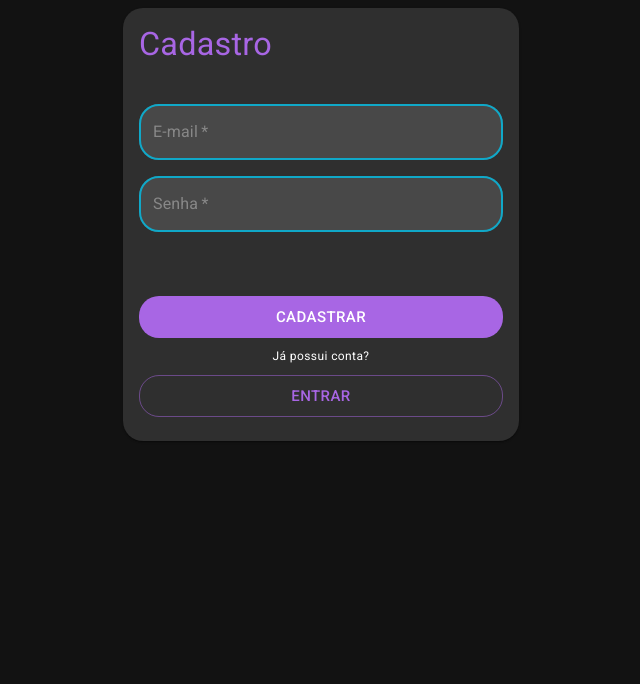
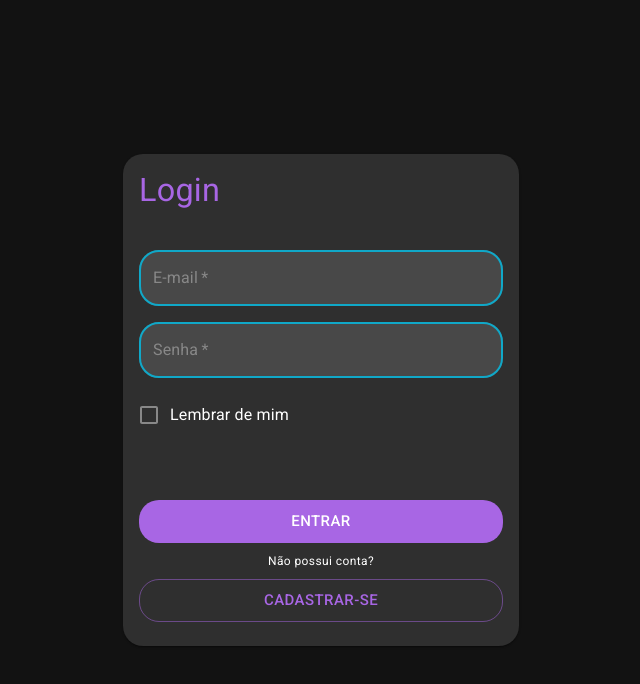
Before and after one commit to mayconsgs/chat-now-front, a React (Create React App) app: page /sign-in in a window 1280 px wide. Shown: the top 684 px of the page, without its empty margins (319-959 px from the left). Built offline with nearby package versions, Linux system fonts and the light colour scheme; no server answers.

Commit message:
Autenticação de usuário funcionando

```diff
--- a/src/contexts/AuthContext.tsx
+++ b/src/contexts/AuthContext.tsx
@@ -15,6 +15,7 @@ export interface UserProps {
 
 interface AuthContextData {
   user?: UserProps;
+  setUser: (user?: UserProps) => void;
   hasUser: boolean;
 }
 
@@ -24,6 +25,7 @@ interface AuthProviderProps {
 
 export const AuthContext = createContext<AuthContextData>({
   hasUser: false,
+  setUser: () => {},
 });
 
 export const AuthProvider = ({ children }: AuthProviderProps) => {
@@ -38,12 +40,21 @@ export const AuthProvider = ({ children }: AuthProviderProps) => {
       })
       .catch((err) => {
         console.table(err);
-        history.push("/sign-in");
       });
   }, [history]);
 
+  useEffect(() => {
+    if (!user) {
+      history.push("/sign-in");
+    } else {
+      history.push("/");
+    }
+  }, [user, history]);
+
   return (
-    <AuthContext.Provider value={{ user, hasUser: user ? true : false }}>
+    <AuthContext.Provider
+      value={{ user, setUser, hasUser: user ? true : false }}
+    >
       {children}
     </AuthContext.Provider>
   );
--- a/src/i18n.ts
+++ b/src/i18n.ts
@@ -1,10 +1,12 @@
 import i18n from "i18next";
 import { initReactI18next } from "react-i18next";
+import signInScreenPtBr from "./locales/pt-BR/pages/signIn.json";
 import signUpScreenPtBr from "./locales/pt-BR/pages/signUp.json";
 
 export const resources = {
   "pt-BR": {
     signUp: signUpScreenPtBr,
+    signIn: signInScreenPtBr,
   },
 } as const;
 
--- a/src/index.scss
+++ b/src/index.scss
@@ -1,5 +1,17 @@
+* {
+  padding: 0;
+  margin: 0;
+  border: 0;
+  box-sizing: border-box;
+}
+
 body {
   background-color: #121212;
+}
+#root {
+  display: flex;
+  align-items: center;
+  justify-content: center;
 }
 
 body,
--- /dev/null
+++ b/src/locales/pt-BR/pages/signIn.json
@@ -0,0 +1,9 @@
+{
+  "login": "Login",
+  "email": "E-mail",
+  "senha": "Senha",
+  "lembrar": "Lembrar de mim",
+  "entrar": "Entrar",
+  "semConta": "Não possui conta?",
+  "cadastrar": "Cadastrar-se"
+}
--- a/src/pages/SignIn.tsx
+++ b/src/pages/SignIn.tsx
@@ -2,15 +2,35 @@ import {
   Button,
   Card,
   CardContent,
+  Checkbox,
   Container,
+  FormControlLabel,
   Grid,
   TextField,
   Typography,
 } from "@material-ui/core";
+import { FormEvent, useContext, useState } from "react";
 import { useTranslation } from "react-i18next";
+import { useHistory } from "react-router-dom";
+import { AuthContext } from "../contexts/AuthContext";
+import api from "../services/api";
 
 const SignIn = () => {
-  const { t } = useTranslation(["signUp"]);
+  const { t } = useTranslation(["signIn"]);
+  const history = useHistory();
+  const { setUser } = useContext(AuthContext);
+
+  const [email, setEmail] = useState("");
+  const [password, setPassword] = useState("");
+  const [rememberMe, setRememberMe] = useState(false);
+
+  async function onSubmit(e: FormEvent) {
+    e.preventDefault();
+
+    const { data } = await api.post("/login", { email, password, rememberMe });
+
+    setUser(data);
+  }
 
   return (
     <Container maxWidth="xs">
@@ -19,7 +39,7 @@ const SignIn = () => {
         <CardContent>
           <Grid container direction="column" spacing={5}>
             <Grid item>
-              <Typography variant="h4">{t("signUp:cadastro")}</Typography>
+              <Typography variant="h4">{t("signIn:login")}</Typography>
             </Grid>
 
             <Grid
@@ -27,17 +47,37 @@ const SignIn = () => {
               component="form"
               container
               direction="column"
+              onSubmit={onSubmit}
               spacing={8}
             >
               <Grid item container direction="column" spacing={2}>
                 <Grid item container>
-                  <TextField required type="email" label={t("signUp:email")} />
+                  <TextField
+                    required
+                    value={email}
+                    onChange={(e) => setEmail(e.target.value)}
+                    type="email"
+                    label={t("signIn:email")}
+                  />
                 </Grid>
                 <Grid item container>
                   <TextField
                     type="password"
+                    value={password}
+                    onChange={(e) => setPassword(e.target.value)}
                     required
-                    label={t("signUp:senha")}
+                    label={t("signIn:senha")}
+                  />
+                </Grid>
+                <Grid item container>
+                  <FormControlLabel
+                    control={
+                      <Checkbox
+                        value={rememberMe}
+                        onChange={(e) => setRememberMe(!rememberMe)}
+                      />
+                    }
+                    label="Lembrar de mim"
                   />
                 </Grid>
               </Grid>
@@ -57,19 +97,24 @@ const SignIn = () => {
                     variant="contained"
                     color="secondary"
                   >
-                    {t("signUp:cadastrar")}
+                    {t("signIn:entrar")}
                   </Button>
                 </Grid>
                 <Grid item>
                   {" "}
                   <Typography variant="caption">
-                    {t("signUp:possuiConta")}
+                    {t("signIn:semConta")}
                   </Typography>
                 </Grid>
                 <Grid item container>
                   {" "}
-                  <Button variant="outlined" fullWidth color="secondary">
-                    {t("signUp:entrar")}
+                  <Button
+                    onClick={() => history.push("/sign-up")}
+                    variant="outlined"
+                    fullWidth
+                    color="secondary"
+                  >
+                    {t("signIn:cadastrar")}
                   </Button>
                 </Grid>
               </Grid>
--- a/src/pages/SignUp/index.tsx
+++ b/src/pages/SignUp/index.tsx
@@ -9,22 +9,27 @@ import {
   Typography,
 } from "@material-ui/core";
 import { Person } from "@material-ui/icons";
+import { useContext } from "react";
 import { FormEvent, useState } from "react";
 import { useTranslation } from "react-i18next";
+import { useHistory } from "react-router-dom";
+import { AuthContext } from "../../contexts/AuthContext";
 import api from "../../services/api";
 import signUpStyle from "./styles";
 
 const SignUp = () => {
   const { t } = useTranslation(["signUp"]);
+  const history = useHistory();
   const style = signUpStyle();
+  const { setUser } = useContext(AuthContext);
 
   const [firstName, setFirstName] = useState("");
   const [lastName, setLastName] = useState("");
-  const [bio, setBio] = useState("");
+  // const [bio, setBio] = useState("");
   const [email, setEmail] = useState("");
   const [password, setPassword] = useState("");
   const [repetPassword, setRepetPassword] = useState("");
-  const [avatar, setAvatar] = useState<File>();
+  // const [avatar, setAvatar] = useState<File>();
 
   async function onSubmit(e: FormEvent) {
     e.preventDefault();
@@ -38,9 +43,9 @@ const SignUp = () => {
       password: password.trim(),
     };
 
-    const response = await api.post("/users", form, { withCredentials: true });
+    const { data } = await api.post("/users", form, { withCredentials: true });
 
-    console.log(response.data);
+    setUser(data);
   }
 
   return (
@@ -138,7 +143,12 @@ const SignUp = () => {
                 </Grid>
                 <Grid item container>
                   {" "}
-                  <Button variant="outlined" fullWidth color="secondary">
+                  <Button
+                    onClick={() => history.push("/sign-in")}
+                    variant="outlined"
+                    fullWidth
+                    color="secondary"
+                  >
                     {t("signUp:entrar")}
                   </Button>
                 </Grid>
--- a/src/routes.tsx
+++ b/src/routes.tsx
@@ -1,26 +1,13 @@
-import { Box, CircularProgress } from "@material-ui/core";
+import { CircularProgress } from "@material-ui/core";
 import { lazy, Suspense } from "react";
 import { Route, Switch } from "react-router-dom";
 
 const SignIn = lazy(() => import("./pages/SignIn"));
 const SignUp = lazy(() => import("./pages/SignUp"));
 
-const Progress = () => {
-  return (
-    <Box
-      display="flex"
-      justifyContent="center"
-      alignItems="center"
-      height="100vh"
-    >
-      <CircularProgress />
-    </Box>
-  );
-};
-
 const Routes = () => {
   return (
-    <Suspense fallback={<Progress />}>
+    <Suspense fallback={<CircularProgress />}>
       <Switch>
         <Route path="/sign-up" exact component={SignUp} />
         <Route path="/sign-in" exact component={SignIn} />
```
